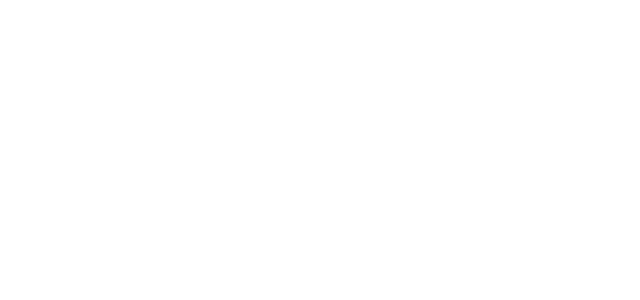
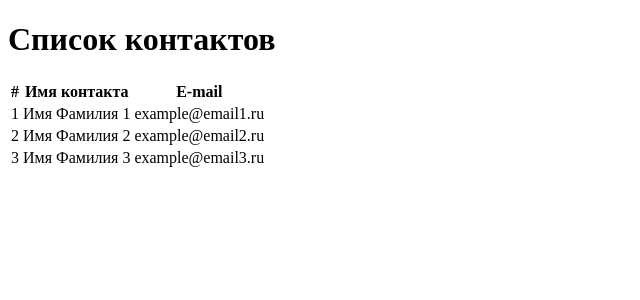
Before and after one commit to 1Evgen12/ContactApp, a React (Create React App) app in the folder ContactApp/client/: page / in a window 1280 px wide. Shown: the top 300 px of the page, without its empty margins (0-640 px from the left). Built offline with nearby package versions, Linux system fonts and the light colour scheme.

Commit message:
Добавил таблицу для контактов

```diff
--- a/ContactApp/client/src/App.css
+++ /dev/null
@@ -1,3 +0,0 @@
-.App {
-  text-align: center;
-}
--- a/ContactApp/client/src/App.js
+++ b/ContactApp/client/src/App.js
@@ -1,9 +1,39 @@
-import './App.css';
-
 function App() {
   return (
-    <div className="App">
-
+    <div>
+      <div>
+        <div>
+          <h1>Список контактов</h1>
+        </div>
+        <div>
+          <table>
+            <thead>
+              <tr>
+                <th>#</th>
+                <th>Имя контакта</th>
+                <th>E-mail</th>
+              </tr>
+            </thead>
+            <tbody>
+              <tr>
+                <td>1</td>
+                <td>Имя Фамилия 1</td>
+                <td>example@email1.ru</td>
+              </tr>
+              <tr>
+                <td>2</td>
+                <td>Имя Фамилия 2</td>
+                <td>example@email2.ru</td>
+              </tr>
+              <tr>
+                <td>3</td>
+                <td>Имя Фамилия 3</td>
+                <td>example@email3.ru</td>
+              </tr>
+            </tbody>
+          </table>
+        </div>
+      </div>
     </div>
   );
 }
```
